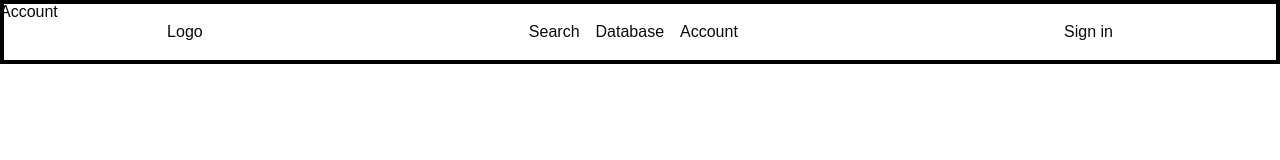
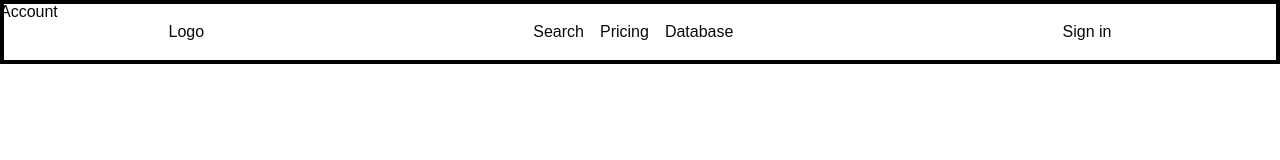
Before and after one commit to kevthefoo/MyVocab, a Next.js app: page /account in a window 1280 px wide. Shown: the top 160 px of the page. Built offline with nearby package versions, Linux system fonts and the light colour scheme; no server answers.

Commit message:
Update Navbar links and add Pricing page: replace Database link with Pricing and add new Database link

```diff
--- /dev/null
+++ b/app/pricing/page.tsx
@@ -0,0 +1,3 @@
+export default function Page() {
+    return <div>Pricing</div>;
+}
--- a/components/Navbar/Navbar.tsx
+++ b/components/Navbar/Navbar.tsx
@@ -14,10 +14,10 @@ export default function Navbar() {
                         <Link href="/">Search</Link>
                     </li>
                     <li>
-                        <Link href="/dashboard">Database</Link>
+                        <Link href="/pricing">Pricing</Link>
                     </li>
                     <li>
-                        <Link href="account">Account</Link>
+                        <Link href="/dashboard">Database</Link>
                     </li>
                 </ul>
             </nav>
```
